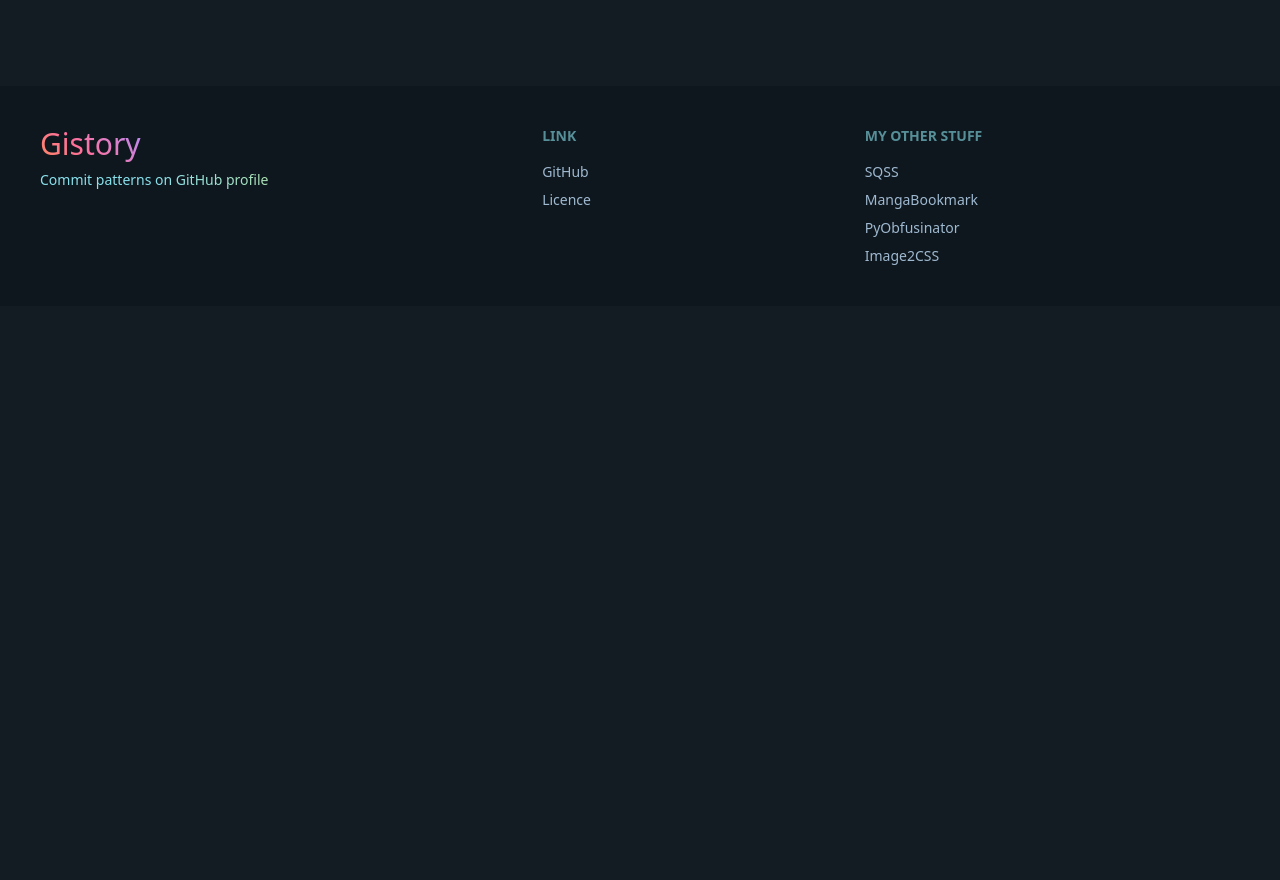
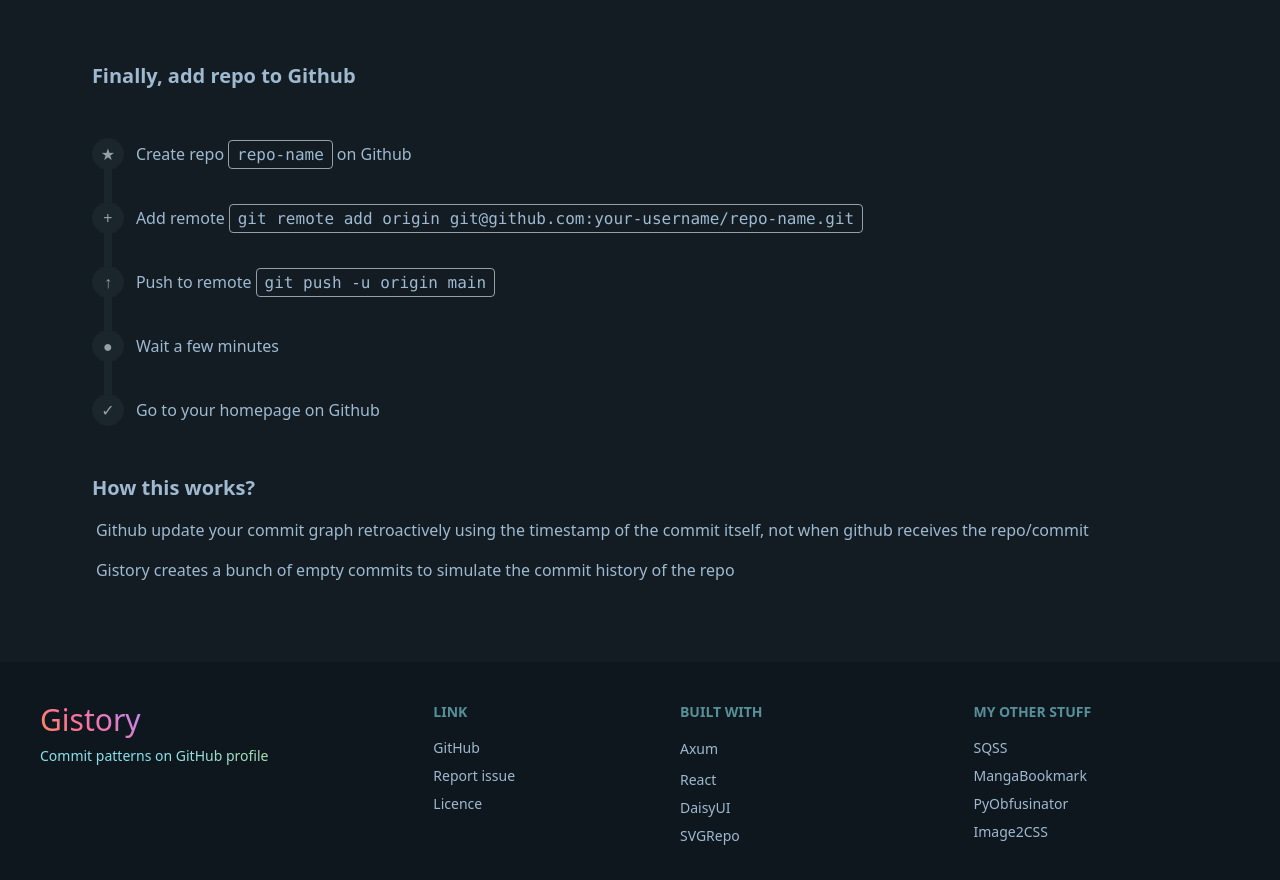
Before and after one commit to dthung1602/gistory, a React (Vite) app in the folder frontend/: page / in a window 1280 px wide. Shown: the part 1509-2389 px from the top of the page. Before the commit the page ends 1815 px from the top, so only its background shows below. Built offline with nearby package versions, Linux system fonts and the light colour scheme.

Commit message:
Improve ui

```diff
--- a/frontend/src/api.tsx
+++ b/frontend/src/api.tsx
@@ -51,8 +51,11 @@ function getRepo(uuid: string): ReqControl {
   return get(`repo/${uuid}`);
 }
 
-function download(uuid: string, name: string) {
-  const url = `${BACKEND_ENDPOINT}download/${uuid}/${name}.tar.zst`;
+function genDownloadUrl(uuid: string, name: string) {
+  return `${BACKEND_ENDPOINT}download/${uuid}/${name}.tar.zst`;
+}
+
+function download(url: string) {
   const link = document.createElement("a");
   link.href = url;
   link.target = "_blank";
@@ -119,4 +122,4 @@ function errHandler(addToast: AddToast, setErr: Dispatch<string> = () => {}) {
   };
 }
 
-export default { preview, upload, errHandler, createRepo, getRepo, download };
+export default { preview, upload, errHandler, createRepo, getRepo, genDownloadUrl, download };
--- /dev/null
+++ b/frontend/src/components/CommitCodeGuide.tsx
@@ -0,0 +1,53 @@
+import { useContext } from "react";
+
+import { FormContext } from "../context.tsx";
+
+function CommitCodeGuide() {
+  let { branch, username, name: repoName } = useContext(FormContext);
+
+  branch = branch || "main";
+  username = username || "your-username";
+  repoName = repoName || "repo-name";
+
+  return (
+    <>
+      <div className="text-xl font-bold px-1 py-8">Finally, add repo to Github</div>
+      <ul className="steps steps-vertical">
+        <li data-content="★" className="step step-neutral">
+          <span>
+            Create repo<code className="border-neutral-content border py-1 px-2 rounded-sm mx-1">{repoName}</code>on
+            Github
+          </span>
+        </li>
+        <li data-content="+" className="step step-neutral">
+          <span>
+            Add remote
+            <code className="border-neutral-content border py-1 px-2 rounded-sm mx-1">
+              git remote add origin git@github.com:{username}/{repoName}.git
+            </code>
+          </span>
+        </li>
+        <li data-content="↑" className="step step-neutral">
+          <span>
+            Push to remote
+            <code className="border-neutral-content border py-1 px-2 rounded-sm mx-1">git push -u origin {branch}</code>
+          </span>
+        </li>
+        <li data-content="●" className="step step-neutral">
+          Wait a few minutes
+        </li>
+        <li data-content="✓" className="step step-neutral">
+          Go to your homepage on Github
+        </li>
+      </ul>
+      <div className="text-xl font-bold px-1 pt-8 pb-4">How this works?</div>
+      <p className="px-2 pb-4">
+        Github update your commit graph retroactively using the timestamp of the commit itself, not when github receives
+        the repo/commit
+      </p>
+      <p className="px-2 pb-4">Gistory creates a bunch of empty commits to simulate the commit history of the repo</p>
+    </>
+  );
+}
+
+export default CommitCodeGuide;
--- a/frontend/src/components/CreateRepo.tsx
+++ b/frontend/src/components/CreateRepo.tsx
@@ -1,4 +1,5 @@
 import { FormContextProvider } from "../context.tsx";
+import CommitCodeGuide from "./CommitCodeGuide.tsx";
 import GenerateButton from "./GenerateButton.tsx";
 import RepoDetail from "./RepoDetail.tsx";
 import SelectPattern from "./SelectPattern.tsx";
@@ -11,6 +12,7 @@ function CreateRepo() {
           <SelectPattern />
           <RepoDetail />
           <GenerateButton />
+          <CommitCodeGuide />
         </div>
       </div>
     </FormContextProvider>
--- a/frontend/src/components/Footer.tsx
+++ b/frontend/src/components/Footer.tsx
@@ -1,3 +1,5 @@
+import ferris from "../asset/transparent-ferris.gif";
+
 function Footer() {
   return (
     <footer className="footer sm:footer-horizontal bg-base-200 text-base-content p-10 sm:mt-16 mt-8">
@@ -10,8 +12,29 @@ function Footer() {
         <a className="link link-hover" href="https://github.com/dthung1602/gistory">
           GitHub
         </a>
+        <a className="link link-hover" href="https://github.com/dthung1602/gistory/issues">
+          Report issue
+        </a>
         <a className="link link-hover" href="https://github.com/dthung1602/gistory/blob/master/LICENSE">
           Licence
+        </a>
+      </nav>
+      <nav>
+        <h6 className="footer-title text-info">Built with</h6>
+        <a className="link link-hover" href="https://github.com/tokio-rs/axum">
+          Axum
+          <a href="https://www.behance.net/gallery/42774743/Rustacean#">
+            <img src={ferris} alt="ferris" className="h-6 inline invisible ml-2 ferris" />
+          </a>
+        </a>
+        <a className="link link-hover" href="https://react.dev/">
+          React
+        </a>
+        <a className="link link-hover" href="https://daisyui.com/">
+          DaisyUI
+        </a>
+        <a className="link link-hover" href="https://www.svgrepo.com/ ">
+          SVGRepo
         </a>
       </nav>
       <nav>
--- a/frontend/src/components/GenerateButton.tsx
+++ b/frontend/src/components/GenerateButton.tsx
@@ -1,13 +1,15 @@
-import { useContext, useState } from "react";
+import { useContext, useRef, useState } from "react";
 
 import api from "../api.tsx";
 import GenerateIcon from "../asset/auto-generate-svgrepo-com.svg?react";
+import DownloadIcon from "../asset/download-svgrepo-com.svg?react";
 import { FormContext, ToastContext } from "../context.tsx";
 import type { CreateRepoData, Repo } from "../types.ts";
 
 function GenerateButton() {
   const { addToast } = useContext(ToastContext);
   const { inputErrors, name, username, branch, email, startDate, timezone, data } = useContext(FormContext);
+  const [downloadLink, setDownloadLink] = useState("");
   const [loading, setLoading] = useState(false);
   const [error, setError] = useState("");
 
@@ -67,7 +69,9 @@ function GenerateButton() {
             type: "success",
             content: "Start downloading...",
           });
-          api.download(repo.uuid, repo.name);
+          const link = api.genDownloadUrl(repo.uuid, repo.name);
+          api.download(link);
+          setDownloadLink(link);
         }
       })
       .catch(api.errHandler(addToast, setError))
@@ -76,7 +80,7 @@ function GenerateButton() {
       });
   };
 
-  let buttonClass = "btn";
+  let buttonClass = "btn btn-lg";
   if (disabled) {
     buttonClass += " btn-disabled";
   }
@@ -90,9 +94,19 @@ function GenerateButton() {
     <div className="flex flex-col justify-center mt-8">
       <button onClick={handleClick} className={buttonClass}>
         {loading ? <span className="loading loading-spinner loading-sm" /> : <GenerateIcon className="w-6 h-6" />}
-        Generate Repo
+        Generate repo
       </button>
       <span className="text-error my-4">{error}</span>
+      {downloadLink && [
+        <button
+          className={`btn btn-lg btn-dash btn-primary py-12 text-lg ${loading ? "btn-disabled" : ""}`}
+          onClick={() => api.download(downloadLink)}
+        >
+          <DownloadIcon className="w-8 h-8 primary-sgv" />
+          <p>Download repo</p>
+        </button>,
+        <p className="text-success text-center mt-8">The downloaded repo is empty, with only the .git directory</p>,
+      ]}
     </div>
   );
 }
--- a/frontend/src/index.css
+++ b/frontend/src/index.css
@@ -91,3 +91,15 @@
     --5-y-position: 85%;
   }
 }
+
+.btn:hover .primary-sgv path {
+  stroke: var(--color-primary-content);
+}
+
+.btn-disabled .primary-sgv path {
+  stroke: var(--btn-fg);
+}
+
+a:hover .ferris {
+  visibility: visible;
+}
```
Also changed, not shown: frontend/src/asset/download-svgrepo-com.svg (added), frontend/src/asset/transparent-ferris.gif (added).
